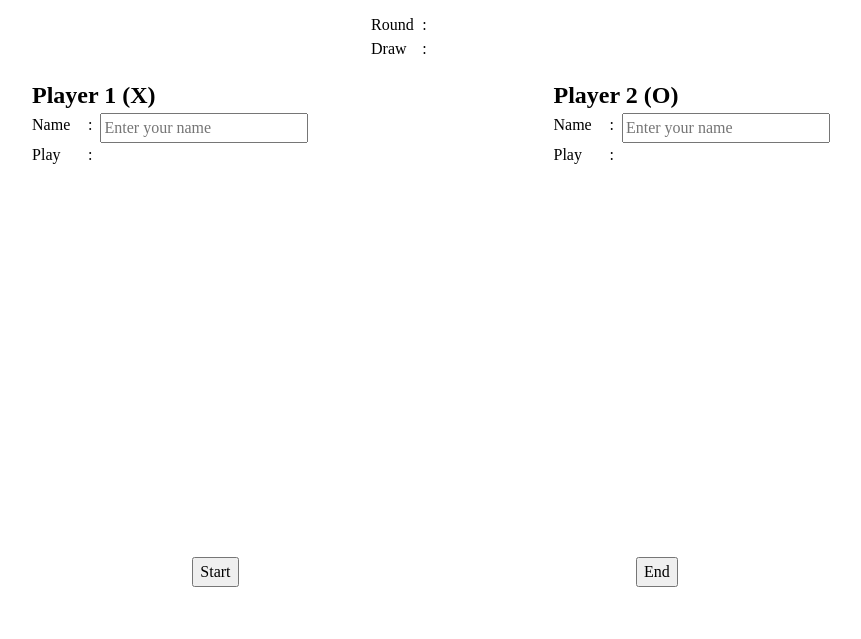
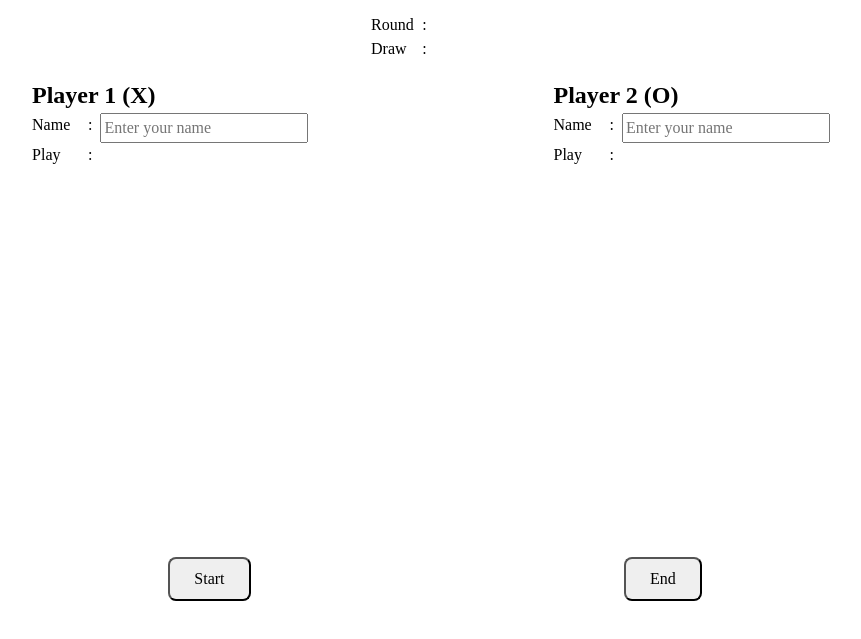
Before and after one commit to nicol4us/tic-tac-toe, a plain HTML site: page index.html in a window 1280 px wide. Shown: the part 83-722 px from the top of the page, without its empty margins (205-1066 px from the left). Drawn offline with Linux system fonts and the light colour scheme.

Commit message:
Styling button

```diff
--- a/style.css
+++ b/style.css
@@ -103,3 +103,8 @@
     justify-content: space-evenly;
 
   }
+
+  button {
+    padding: 8px 24px;
+    border-radius: 8px;
+  }
```
